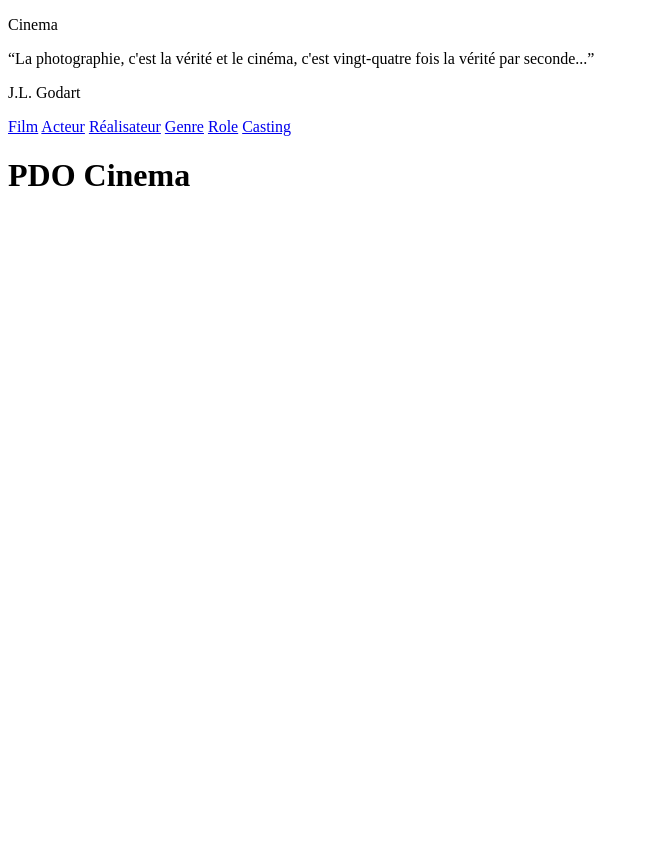
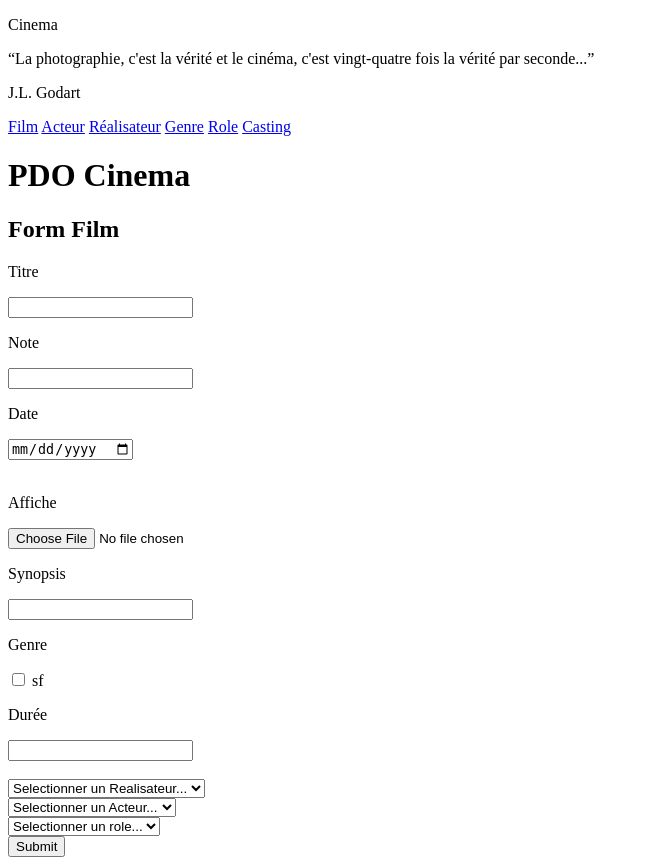
Before and after one commit to AnthonySemprini/base_donneePHP, a PHP site: template view/form/FilmForm.php in a window 1280 px wide. Shown: the whole page, without its empty margins (0-649 px from the left). Before the commit the page ends 186 px from the top, so only its background shows below. Run offline with PHP 8.4, Linux system fonts and the light colour scheme; the template is opened without the code that fills it, so the values that code supplies are empty.

Commit message:
creation du formulaire + debut des input filter

```diff
--- a/index.php
+++ b/index.php
@@ -31,6 +31,11 @@ if(isset($_GET['action'])){
 
         case "detailFilm": $FilmCtrl->detailFilm($id);
             break;
+
+        case "ajoutFilm": $FilmCtrl->ajoutFilm();
+        break;
+
+
     // CASTING
         case "formCasting": $CastingCtrl->formSelectCasting();
         break;
--- a/view/form/FilmForm.php
+++ b/view/form/FilmForm.php
@@ -0,0 +1,104 @@
+<?php
+ob_start();
+?>
+
+
+<form method="POST" action="index.php?action=ajoutFilm" >
+
+                    <!--Titre-->
+
+    <p>Titre</p>
+    <input type="text" name="titre">
+    <br>
+
+                    <!--Note-->
+
+    <p>Note</p>
+    <input type="text" name="note">
+    <br>
+
+                    <!--Date-->
+
+    <p>Date</p>
+    <input type="date">
+    <br>
+    <br>
+
+                    <!--Upload img-->
+    <p>Affiche</p>
+    <input type="file" name="img" id="img">
+    <br>
+                    <!--Synopsis-->
+
+    <p>Synopsis</p>
+    <input type="textarea" name="description">
+    <br>
+
+                    <!--Genre-->
+
+    <p>Genre</p>
+    <input type="checkbox" id="checkboxGenre">
+    <label for="checkboxGenre">sf</label>
+    <br>
+
+                    <!--Durée-->
+
+    <p>Durée</p>
+    <input type="text" name="duree">
+    <br>
+    <br>
+
+                    <!--Realisateur-->
+
+    <select name="FilmRealisateur" id="FilmRealisateur">
+        <option value="">Selectionner un Realisateur...</option>
+        <?php
+        foreach($requetRealisateur as $Realisateur){
+        ?>
+            <option value="<?= $Realisateur['id_Realisateur']?>"><?= $Realisateur['affiche_nom'] ?></option>
+            <?php
+            }
+        ?>
+    </select>
+    <br>
+
+                    <!--Acteur-->
+
+    <select name="FilmActeur" id="FilmActeur">
+        <option value="">Selectionner un Acteur...</option>
+        <?php
+        foreach($requetActeur as $acteur){
+        ?>
+            <option value="<?= $acteur['id_acteur']?>"><?= $acteur['titre']?></option>
+
+            <?php
+            }
+        ?>
+    </select>
+    <br>
+
+                    <!--role-->
+
+    <select name="FilmRole" id="FilmRole">
+        <option value="">Selectionner un role...</option>
+        <?php
+        foreach($requetRole as $role){
+        ?>
+            <option value="<?= $role['id_role']?>"><?= $role['nomRole'] ?></option>
+            <?php
+            }
+        ?>
+    </select>
+    <br>
+
+                    <!--Boutton envoyer-->
+
+    <input type="submit" name="submit">
+</form>
+
+<?php
+$titre = "Form Film";
+$titre_secondaire = "Form Film";
+$content = ob_get_clean();
+require "view/template.php";
+?>
--- a/view/list/FilmsList.php
+++ b/view/list/FilmsList.php
@@ -27,7 +27,7 @@ ob_start();
         }
         ?>
     </table>
-    <button><a href="index.php?action=formFilm">Ajouter Film</a></button>
+    <button><a href="index.php?action=ajoutFilm">Ajouter Film</a></button>
 
 
     <?php
```
Also changed, not shown: controller/FilmController.php (+11 -0 lines).
